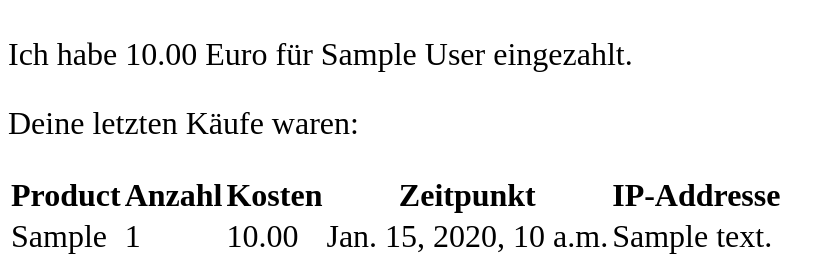
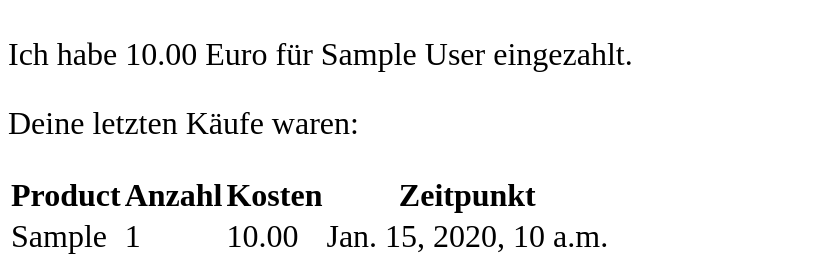
Before and after one commit to LUH-CHI/chiffee, a Django app: template templates/chiffee/history.html in a window 1280 px wide. Shown: the part 681-947 px from the top of the page, without its empty margins (0-833 px from the left). Run offline with Django 3.2, Linux system fonts and the light colour scheme; the template is opened without the code that fills it: most values are stand-ins (such as "Sample title", 1, 10 or a date in 2020).

Commit message:
removed IP's from overview reversed the history, to show the newest on top

```diff
--- a/templates/chiffee/history.html
+++ b/templates/chiffee/history.html
@@ -43,15 +43,13 @@
 				<th>Anzahl</th>
 				<th>Kosten</th>
 				<th>Zeitpunkt</th>
-				<th>IP-Addresse</th>
 			</tr>
-	{% for buy in buys %}
+	{% for buy in buys reversed %}
 			<tr>
 				<td>{{ buy.buy_product }}</td>
 				<td>{{ buy.buy_count }}</td>
 				<td>{{ buy.buy_total|floatformat:2 }}</td>
 				<td>{{ buy.buy_date }}</td>
-				<td>{{ buy.buy_address }}</td>
 			</tr>
 	{% endfor %}
 		</table>
```
